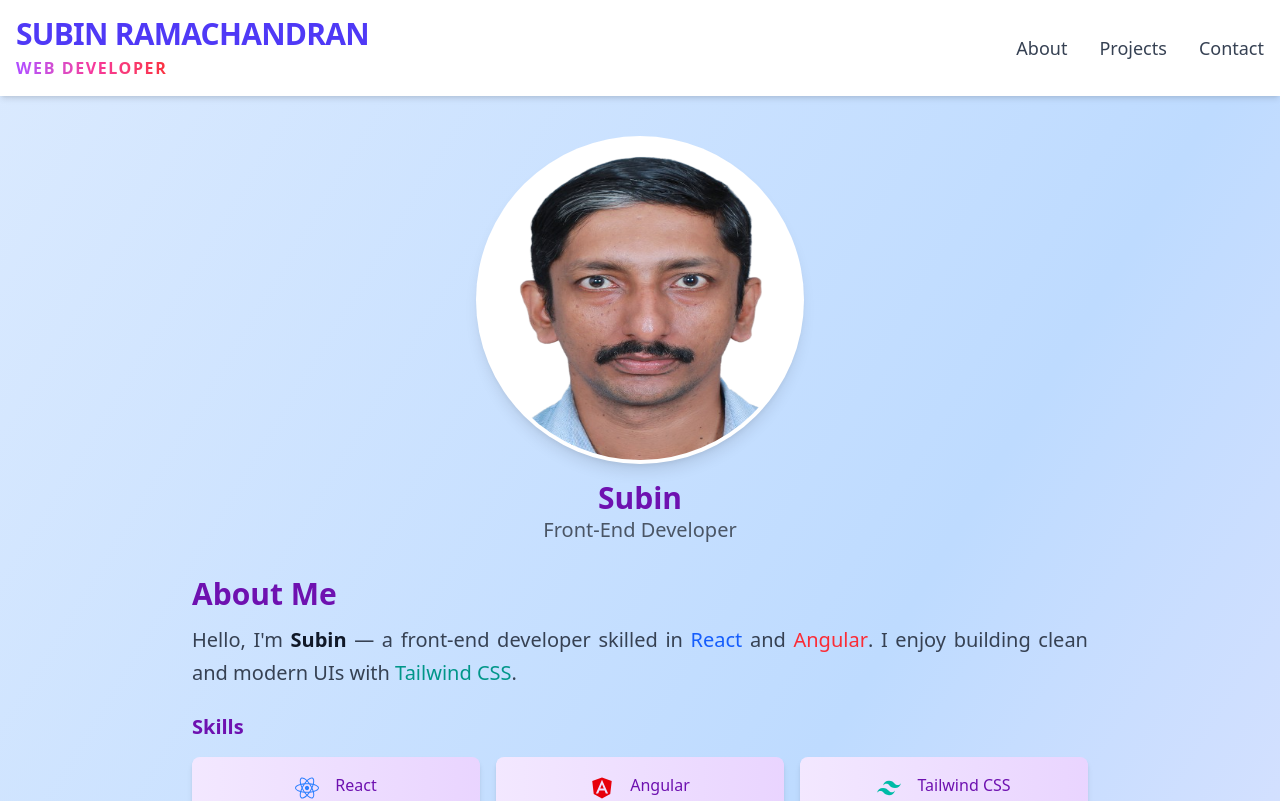
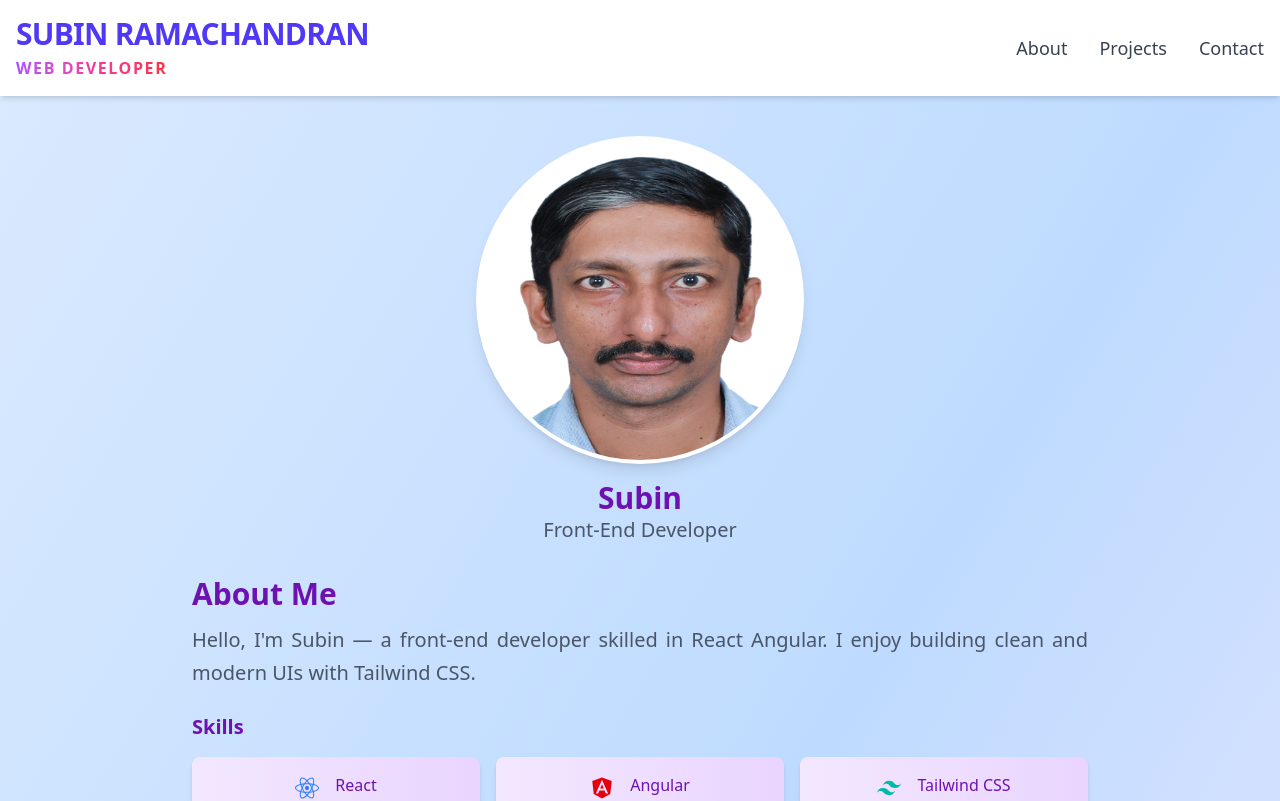
Before and after one commit to Subinramachandran/subin-portfolio, a React (Vite) app: page / in a window 1280 px wide. Shown: the top 801 px of the page. Built offline with nearby package versions, Linux system fonts and the light colour scheme.

Commit message:
about me font-size changed

```diff
--- a/src/components/About.jsx
+++ b/src/components/About.jsx
@@ -39,11 +39,10 @@ const About = () => {
         </div>
 
         <h2 className="text-3xl font-semibold text-purple-800 dark:text-white mb-3">About Me</h2>
-        <p className="text-xl text-gray-700 dark:text-gray-300 text-base leading-relaxed mb-6 text-justify">
-          Hello, I'm <span className="text-xl font-semibold text-gray-900 dark:text-white">Subin</span> — a front-end developer skilled in
-          <span className="text-blue-600 font-medium"> React</span> and
-          <span className="text-red-500 font-medium"> Angular</span>. I enjoy building clean and modern UIs with
-          <span className="text-teal-600 font-medium"> Tailwind CSS</span>.
+        <p className="text-xl text-gray-600 dark:text-gray-300 text-base leading-relaxed mb-6 text-justify tracking-tight sm:tracking-normal">
+          Hello, I'm Subin — a front-end developer skilled in
+           React Angular. I enjoy building clean and modern UIs with
+           Tailwind CSS.
         </p>
 
         <h2 className="text-xl font-semibold text-purple-800 dark:text-white mb-4">Skills</h2>
```
